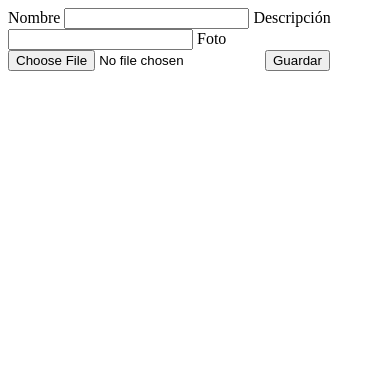
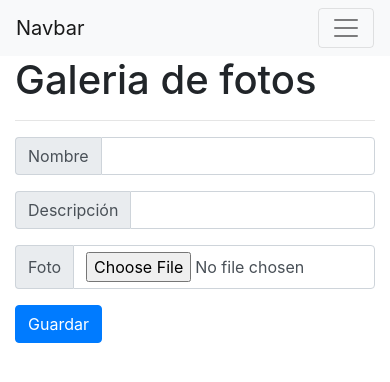
Before and after one commit to fcoflorian/CMS, a CodeIgniter app: page /database/index.php/Galeria_controller/index in a window 390 px wide. Shown: the top 382 px of the page. Run offline with CodeIgniter, Linux system fonts and the light colour scheme; data that the repository does not hold is empty; some libraries are stand-ins or nearby versions.

Commit message:
ahora si...

```diff
--- a/application/config/database.php
+++ b/application/config/database.php
@@ -78,7 +78,7 @@ $db['default'] = array(
 	'hostname' => 'localhost',
 	'username' => 'root',
 	'password' => '',
-	'database' => 'equipos_deportivos',
+	'database' => 'test',
 	'dbdriver' => 'mysqli',
 	'dbprefix' => '',
 	'pconnect' => FALSE,
--- a/application/views/vista/galeria_view.php
+++ b/application/views/vista/galeria_view.php
@@ -2,25 +2,58 @@
 <html>
 <head>
 	<title>Galeria de fotos</title>
+	<link rel="stylesheet" href="https://maxcdn.bootstrapcdn.com/bootstrap/4.0.0-beta.2/css/bootstrap.min.css" integrity="sha384-PsH8R72JQ3SOdhVi3uxftmaW6Vc51MKb0q5P2rRUpPvrszuE4W1povHYgTpBfshb" crossorigin="anonymous">
+	<link rel="stylesheet" href="../../CSS/css/bootstrap.min.css">
 </head>
 <body>
-	<form action="<?php echo isset($foto['id'])?site_url('Galeria_controller/index/'.$foto['id']):site_url('Galeria_controller/index'); ?>" method="POST" enctype="multipart/form-data">
-		<label for="nombre">Nombre</label>
-		<input type="text" name="nombre" value="<?php echo isset($foto['nombre'])?$foto['nombre']:'';?>">
 
-		<label for="descripcion">Descripción</label>
-		<input type="text" name="descripcion" value="<?php echo isset($foto['descripcion'])?$foto['descripcion']:'';?>">
+	<!-- header -->
+      <?php $this->load->view('vista/header') ?>
+    <!-- end header -->
 
-		<label for="foto">Foto</label>
-		<input type="file" name="foto">
+	<div class="container">
+		<h1>Galeria de fotos</h1><hr>
+		<form action="<?php echo isset($foto['id'])?site_url('Galeria_controller/index/'.$foto['id']):site_url('Galeria_controller/index'); ?>" method="POST" enctype="multipart/form-data">
+			<div class="row">
+				<div class="col col-md-6">
+					<div class="input-group form-group">
+						<label for="nombre" class="input-group-addon">Nombre</label>
+						<input type="text" class="form-control" name="nombre" value="<?php echo isset($foto['nombre'])?$foto['nombre']:'';?>">
+					</div>
+				</div>
+			</div>
 
-		<input type="submit" value="Guardar">
-	</form>
+			<div class="row">
+				<div class="col col-md-6">
+					<div class="input-group form-group">
+						<label for="descripcion" class="input-group-addon">Descripción</label>
+						<input type="text" class="form-control" name="descripcion" value="<?php echo isset($foto['descripcion'])?$foto['descripcion']:'';?>">
+					</div>
+				</div>
+			</div>
+
+
+			<div class="row">
+				<div class="col col-md-6">
+					<div class="input-group form-group">
+						<label for="foto" class="input-group-addon">Foto</label>
+						<input type="file" class="form-control" name="foto">
+					</div>
+				</div>
+			</div>
+			<input type="submit" class="btn btn-primary" value="Guardar">
+		</form>
+
+	</div>
+
 
 	<?php foreach($fotos as $foto){ ?>
 		<p><?php echo $foto['nombre'] ?></p>
 		<a href="<?php echo site_url('Galeria_controller/index/'.$foto['id']); ?>" class="btn btn-warning">Editar</a>
 		<a href="<?php echo site_url('Galeria_controller/borrarFoto/'.$foto['id']); ?>" class="btn btn-danger">Eliminar</a>
 	<?php } ?>
+	<script src="https://code.jquery.com/jquery-3.2.1.slim.min.js" integrity="sha384-KJ3o2DKtIkvYIK3UENzmM7KCkRr/rE9/Qpg6aAZGJwFDMVNA/GpGFF93hXpG5KkN" crossorigin="anonymous"></script>
+	<script src="https://cdnjs.cloudflare.com/ajax/libs/popper.js/1.12.3/umd/popper.min.js" integrity="sha384-vFJXuSJphROIrBnz7yo7oB41mKfc8JzQZiCq4NCceLEaO4IHwicKwpJf9c9IpFgh" crossorigin="anonymous"></script>
+	<script src="https://maxcdn.bootstrapcdn.com/bootstrap/4.0.0-beta.2/js/bootstrap.min.js" integrity="sha384-alpBpkh1PFOepccYVYDB4do5UnbKysX5WZXm3XxPqe5iKTfUKjNkCk9SaVuEZflJ" crossorigin="anonymous"></script>
 </body>
 </html>
```
Also changed, not shown: application/views/vista/fqa_view.php (added, +13 -0 lines).
